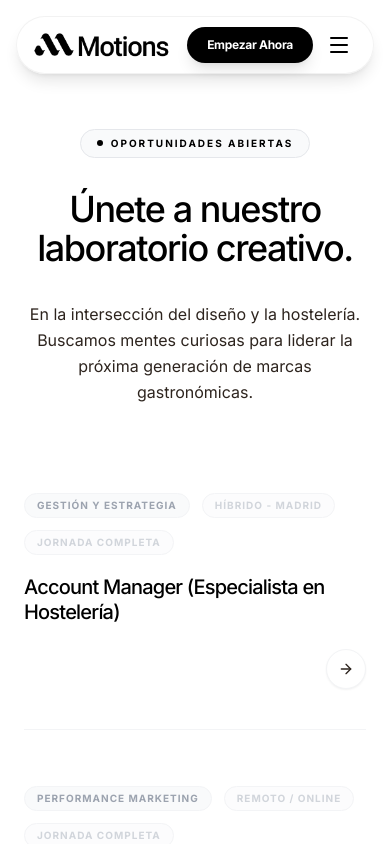
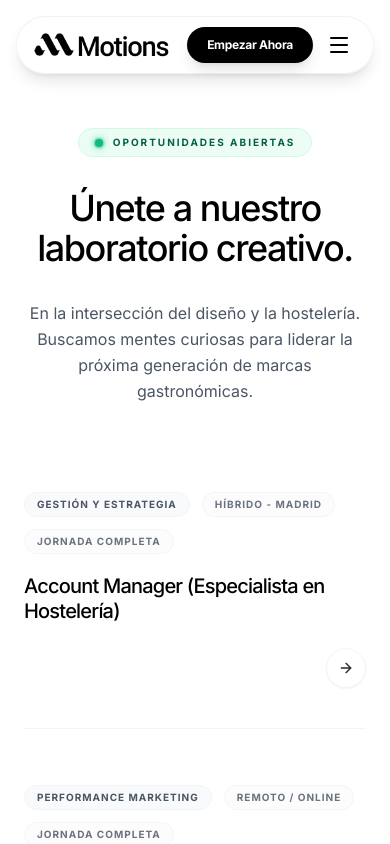
Before and after one commit to motionsmanagement/Motions, a React (Vite) app: page /unete in a window 390 px wide. Shown: the top 844 px of the page. Built offline with nearby package versions, Linux system fonts and the light colour scheme; a web font is replaced by a local one.

Commit message:
design: improve text legibility and implement LED green dot in Careers

```diff
--- a/components/Careers.tsx
+++ b/components/Careers.tsx
@@ -128,16 +128,19 @@ const Careers: React.FC = () => {
       <main className="pt-32 md:pt-48 pb-24">
         {/* Hero Section */}
         <div className="max-w-7xl mx-auto px-6 md:px-12 mb-12 md:mb-20 text-center">
-          <div className={`inline-flex items-center bg-gray-50 border border-gray-200 px-4 py-1.5 rounded-full mb-8 transition-all duration-1000 ease-[cubic-bezier(0.16,1,0.3,1)] ${visible ? 'opacity-100 translate-y-0' : 'opacity-0 translate-y-8'}`}>
-             <div className="w-1.5 h-1.5 bg-black rounded-full animate-pulse mr-2" />
-            <span className="text-[10px] font-bold text-black uppercase tracking-[0.2em]">Oportunidades Abiertas</span>
+          <div className={`inline-flex items-center bg-emerald-50 content-box border border-emerald-100 px-4 py-1.5 rounded-full mb-8 transition-all duration-1000 ease-[cubic-bezier(0.16,1,0.3,1)] ${visible ? 'opacity-100 translate-y-0' : 'opacity-0 translate-y-8'}`}>
+             <div className="relative flex mr-2.5">
+                <div className="w-2 h-2 bg-emerald-500 rounded-full animate-pulse z-10 shadow-[0_0_8px_rgba(16,185,129,0.8)]" />
+                <div className="absolute inset-0 w-2 h-2 bg-emerald-400 rounded-full animate-ping opacity-75" />
+             </div>
+            <span className="text-[10px] font-bold text-emerald-800 uppercase tracking-[0.2em]">Oportunidades Abiertas</span>
           </div>
 
           <h1 className={`text-4xl sm:text-5xl md:text-6xl lg:text-7xl font-medium tracking-tighter text-black leading-[1.1] mb-8 transition-all duration-1000 delay-100 ease-[cubic-bezier(0.16,1,0.3,1)] ${visible ? 'opacity-100 translate-y-0' : 'opacity-0 translate-y-12'}`}>
             Únete a nuestro <br className="hidden md:block" /> laboratorio creativo.
           </h1>
 
-          <p className={`text-base md:text-xl text-gray-450 max-w-2xl mx-auto leading-relaxed transition-all duration-1000 delay-200 ease-[cubic-bezier(0.16,1,0.3,1)] ${visible ? 'opacity-100 translate-y-0' : 'opacity-0 translate-y-12'}`}>
+          <p className={`text-base md:text-xl text-gray-600 max-w-2xl mx-auto leading-relaxed transition-all duration-1000 delay-200 ease-[cubic-bezier(0.16,1,0.3,1)] ${visible ? 'opacity-100 translate-y-0' : 'opacity-0 translate-y-12'}`}>
             En la intersección del diseño y la hostelería. Buscamos mentes curiosas para liderar la próxima generación de marcas gastronómicas.
           </p>
         </div>
@@ -162,9 +165,9 @@ const Careers: React.FC = () => {
                 >
                   <div className="flex-1">
                     <div className="flex flex-wrap items-center gap-3 mb-5">
-                      <span className={`text-[10px] font-bold px-3 py-1 rounded-full uppercase tracking-widest transition-all ${isExpanded ? 'bg-black text-white' : 'text-gray-400 bg-gray-50 border border-gray-100'}`}>{job.category}</span>
-                      <span className="text-[10px] font-bold text-gray-300 bg-gray-50/50 px-3 py-1 rounded-full border border-gray-100 transition-all uppercase tracking-widest">{job.location}</span>
-                      <span className="text-[10px] font-bold text-gray-300 bg-gray-50/50 px-3 py-1 rounded-full border border-gray-100 transition-all uppercase tracking-widest">{job.type}</span>
+                      <span className={`text-[10px] font-bold px-3 py-1 rounded-full uppercase tracking-widest transition-all ${isExpanded ? 'bg-black text-white' : 'text-gray-600 bg-gray-50 border border-gray-100'}`}>{job.category}</span>
+                      <span className="text-[10px] font-bold text-gray-500 bg-gray-50/50 px-3 py-1 rounded-full border border-gray-100 transition-all uppercase tracking-widest">{job.location}</span>
+                      <span className="text-[10px] font-bold text-gray-500 bg-gray-50/50 px-3 py-1 rounded-full border border-gray-100 transition-all uppercase tracking-widest">{job.type}</span>
                     </div>
                     <h3 className={`text-xl md:text-3xl font-medium text-black transition-all duration-500 tracking-tight leading-tight ${isExpanded ? 'text-black' : 'group-hover:text-black/60'}`}>
                       {job.title}
@@ -186,29 +189,29 @@ const Careers: React.FC = () => {
                     {!isSubmitted ? (
                       <>
                         <div className="mb-12">
-                          <p className="text-gray-500 text-[15px] md:text-lg leading-relaxed max-w-2xl mb-10">
+                          <p className="text-gray-600 text-[15px] md:text-lg leading-relaxed max-w-2xl mb-10">
                             {job.description}
                           </p>
                           <div className="h-px w-full bg-gray-50 mb-10" />
-                          <h4 className="text-2xl md:text-3xl font-medium text-black tracking-tighter mb-10">Envía tu postulación para <br /> <span className="text-gray-300">{job.title}</span></h4>
+                          <h4 className="text-2xl md:text-3xl font-medium text-black tracking-tighter mb-10">Envía tu postulación para <br /> <span className="text-gray-400">{job.title}</span></h4>
                         </div>
 
                         <form onSubmit={(e) => handleSubmit(e, job.title)} className="grid grid-cols-1 md:grid-cols-2 gap-x-10 gap-y-10">
                           <div className="space-y-3">
-                            <label className="text-[10px] font-bold text-gray-500 uppercase tracking-[0.2em] block leading-none">Nombre Completo</label>
-                            <input required name="nombre" type="text" className="w-full bg-transparent border-b border-gray-200 pb-2 focus:outline-none focus:border-black transition-all text-base md:text-lg font-medium text-black placeholder:text-gray-100" placeholder="Tu nombre..." />
+                            <label className="text-[10px] font-bold text-gray-700 uppercase tracking-[0.2em] block leading-none">Nombre Completo</label>
+                            <input required name="nombre" type="text" className="w-full bg-transparent border-b border-gray-200 pb-2 focus:outline-none focus:border-black transition-all text-base md:text-lg font-medium text-black placeholder:text-gray-400" placeholder="Tu nombre..." />
                           </div>
                           <div className="space-y-3">
-                            <label className="text-[10px] font-bold text-gray-500 uppercase tracking-[0.2em] block leading-none">Email de Contacto</label>
-                            <input required name="email" type="email" className="w-full bg-transparent border-b border-gray-200 pb-2 focus:outline-none focus:border-black transition-all text-base md:text-lg font-medium text-black placeholder:text-gray-100" placeholder="hola@tuemail.com" />
+                            <label className="text-[10px] font-bold text-gray-700 uppercase tracking-[0.2em] block leading-none">Email de Contacto</label>
+                            <input required name="email" type="email" className="w-full bg-transparent border-b border-gray-200 pb-2 focus:outline-none focus:border-black transition-all text-base md:text-lg font-medium text-black placeholder:text-gray-400" placeholder="hola@tuemail.com" />
                           </div>
                           <div className="md:col-span-2 space-y-3">
-                            <label className="text-[10px] font-bold text-gray-500 uppercase tracking-[0.2em] block leading-none">LinkedIn o Portfolio</label>
-                            <input required name="linkedin" type="url" className="w-full bg-transparent border-b border-gray-200 pb-2 focus:outline-none focus:border-black transition-all text-base md:text-lg font-medium text-black placeholder:text-gray-100" placeholder="https://linkedin.com/in/..." />
+                            <label className="text-[10px] font-bold text-gray-700 uppercase tracking-[0.2em] block leading-none">LinkedIn o Portfolio</label>
+                            <input required name="linkedin" type="url" className="w-full bg-transparent border-b border-gray-200 pb-2 focus:outline-none focus:border-black transition-all text-base md:text-lg font-medium text-black placeholder:text-gray-400" placeholder="https://linkedin.com/in/..." />
                           </div>
                           <div className="md:col-span-2 space-y-3">
-                            <label className="text-[10px] font-bold text-gray-500 uppercase tracking-[0.2em] block leading-none">Presentación / Mensaje</label>
-                            <textarea name="mensaje" rows={2} className="w-full bg-transparent border-b border-gray-200 pb-2 focus:outline-none focus:border-black transition-all text-base md:text-lg font-medium text-black resize-none placeholder:text-gray-100" placeholder="Cuéntanos por qué eres el perfil ideal..."></textarea>
+                            <label className="text-[10px] font-bold text-gray-700 uppercase tracking-[0.2em] block leading-none">Presentación / Mensaje</label>
+                            <textarea name="mensaje" rows={2} className="w-full bg-transparent border-b border-gray-200 pb-2 focus:outline-none focus:border-black transition-all text-base md:text-lg font-medium text-black resize-none placeholder:text-gray-400" placeholder="Cuéntanos por qué eres el perfil ideal..."></textarea>
                           </div>
 
                           <div className="md:col-span-2 pt-6">
@@ -224,7 +227,7 @@ const Careers: React.FC = () => {
                           <Check className="w-10 h-10" />
                         </div>
                         <h2 className="text-3xl md:text-4xl font-medium text-black mb-6 tracking-tighter">Postulación Recibida</h2>
-                        <p className="text-gray-500 text-base md:text-lg max-w-sm mx-auto leading-relaxed">Gracias por tu interés. Nuestro equipo te contactará pronto si encajas con nuestra visión.</p>
+                        <p className="text-gray-700 text-base md:text-lg max-w-sm mx-auto leading-relaxed">Gracias por tu interés. Nuestro equipo te contactará pronto si encajas con nuestra visión.</p>
                         <button onClick={() => { setIsSubmitted(false); setExpandedId(null); }} className="mt-12 text-black font-bold text-[11px] uppercase tracking-widest border border-gray-200 px-10 py-4 rounded-full hover:bg-gray-50 transition-all">Cerrar</button>
                       </div>
                     )}
--- a/components/Navbar.tsx
+++ b/components/Navbar.tsx
@@ -172,7 +172,7 @@ const Navbar: React.FC = () => {
                               key={service.name}
                               to={service.href}
                               onClick={() => setIsMenuOpen(false)}
-                              className="text-lg text-black/60 hover:text-black transition-colors py-1"
+                              className="text-lg text-black/85 hover:text-black transition-colors py-1"
                             >
                               {service.name}
                             </Link>
```
